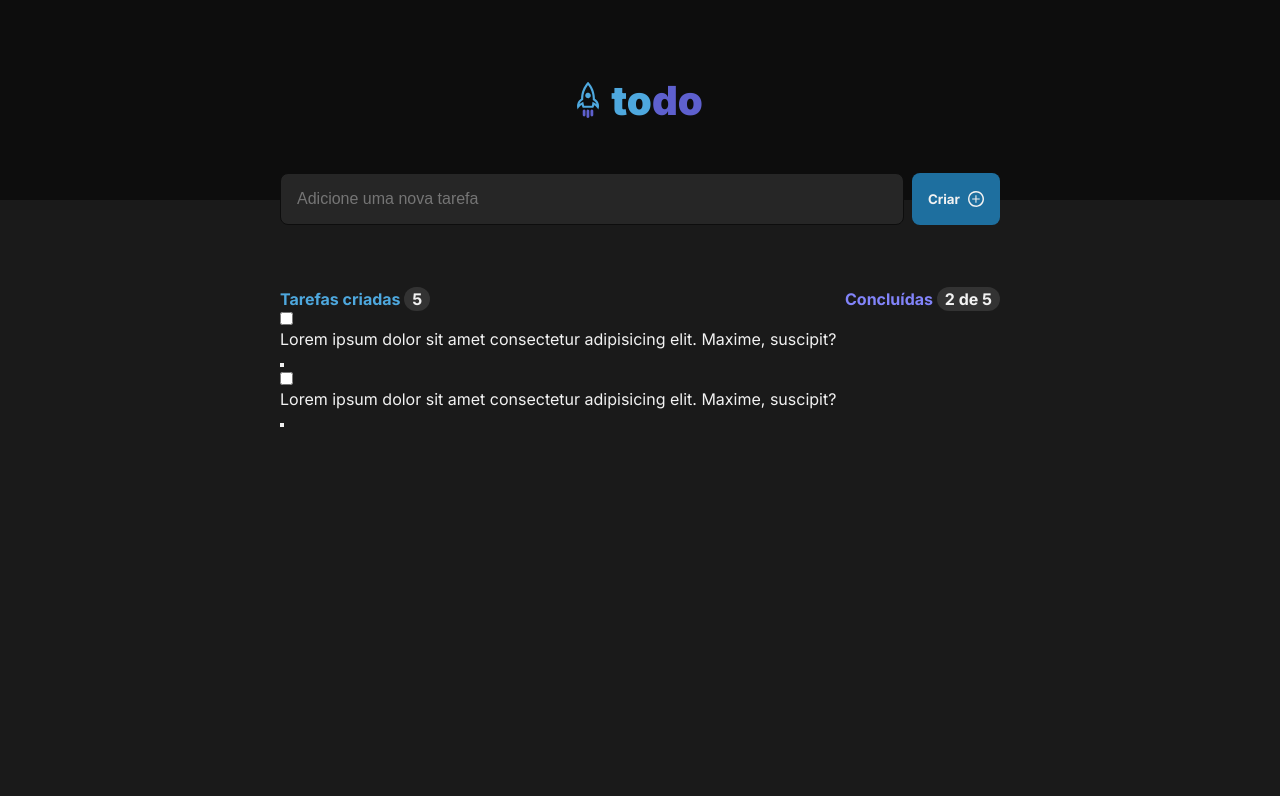
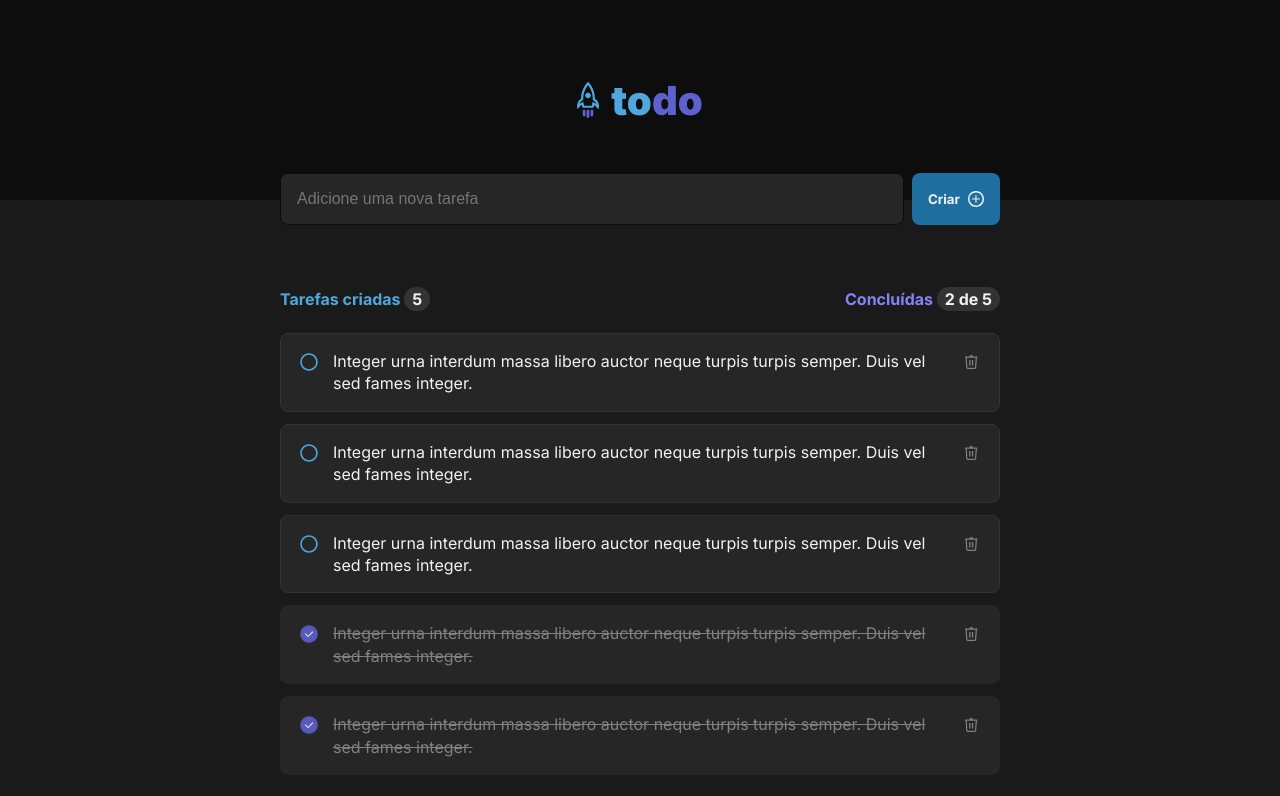
Before and after one commit to mrgalopes/ignite-todo, a React (Vite) app: page / in a window 1280 px wide. Shown: the top 796 px of the page. Built offline with nearby package versions, Linux system fonts and the light colour scheme; the HTML template or start-up script is replaced by a standard one.

Commit message:
Skeleton of todo itself

```diff
--- a/src/App.module.css
+++ b/src/App.module.css
@@ -26,7 +26,7 @@
 }
 
 .content {
-    margin: 0 auto;
+    margin: 0 auto 5rem;
     max-width: 720px;
 }
 
@@ -66,6 +66,7 @@
 
 .todosHeader {
     margin-top: 4rem;
+    margin-bottom: 1.5rem;
     display: flex;
     align-items: center;
     justify-content: space-between;
@@ -87,3 +88,39 @@
     border-radius: 999px;
     padding: 0.125rem 0.5rem;
 }
+
+.todo {
+    padding: 1rem;
+    display: flex;
+    align-items: flex-start;
+    gap: 0.75rem;
+
+    background-color: var(--gray-500);
+    border-radius: 8px;
+    border: 1px solid var(--gray-400);
+}
+
+.todo+.todo {
+    margin-top: 0.75rem;
+}
+
+.todo>p {
+    width: 100%;
+    line-height: 1.4;
+}
+
+.todo>button {
+    background: none;
+    border: none;
+    cursor: pointer;
+}
+
+.doneTodo {
+    composes: todo;
+    border: 1px solid var(--gray-500);
+}
+
+.doneTodo>p {
+    color: var(--gray-300);
+    text-decoration-line: line-through;
+}
--- a/src/App.tsx
+++ b/src/App.tsx
@@ -4,6 +4,9 @@ import styles from "./App.module.css"
 
 import rocketSvg from "./assets/rocket.svg"
 import plusSvg from "./assets/plus.svg"
+import trashSvg from "./assets/trash.svg"
+import uncheckedSvg from "./assets/unchecked.svg"
+import checkedSvg from "./assets/checked.svg"
 
 function App() {
   return (
@@ -30,15 +33,30 @@ function App() {
         </section>
 
         <main>
-          <div>
-            <input type="checkbox" />
-            <p>Lorem ipsum dolor sit amet consectetur adipisicing elit. Maxime, suscipit?</p>
-            <button />
+          <div className={styles.todo}>
+            <button><img src={uncheckedSvg} /></button>
+            <p>Integer urna interdum massa libero auctor neque turpis turpis semper. Duis vel sed fames integer.</p>
+            <button><img src={trashSvg} /></button>
           </div>
-          <div>
-            <input type="checkbox" />
-            <p>Lorem ipsum dolor sit amet consectetur adipisicing elit. Maxime, suscipit?</p>
-            <button />
+          <div className={styles.todo}>
+            <button><img src={uncheckedSvg} /></button>
+            <p>Integer urna interdum massa libero auctor neque turpis turpis semper. Duis vel sed fames integer.</p>
+            <button><img src={trashSvg} /></button>
+          </div>
+          <div className={styles.todo}>
+            <button><img src={uncheckedSvg} /></button>
+            <p>Integer urna interdum massa libero auctor neque turpis turpis semper. Duis vel sed fames integer.</p>
+            <button><img src={trashSvg} /></button>
+          </div>
+          <div className={styles.doneTodo}>
+            <button><img src={checkedSvg} /></button>
+            <p>Integer urna interdum massa libero auctor neque turpis turpis semper. Duis vel sed fames integer.</p>
+            <button><img src={trashSvg} /></button>
+          </div>
+          <div className={styles.doneTodo}>
+            <button><img src={checkedSvg} /></button>
+            <p>Integer urna interdum massa libero auctor neque turpis turpis semper. Duis vel sed fames integer.</p>
+            <button><img src={trashSvg} /></button>
           </div>
         </main>
       </div>
```
